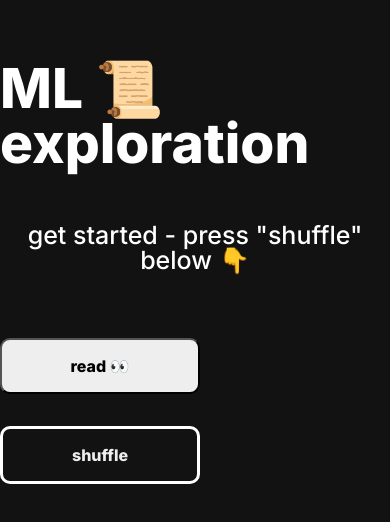
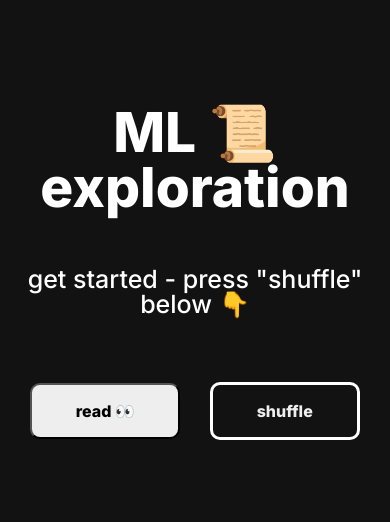
Before and after one commit to rufenmatt/ml-arxiv-papers, a website: page index.html in a window 390 px wide. Shown: the part 152-674 px from the top of the page. Drawn offline with nearby package versions, Linux system fonts and the light colour scheme; no server answers.

Commit message:
adjusted for mobile

```diff
--- a/src/style/style.css
+++ b/src/style/style.css
@@ -29,6 +29,8 @@ main {
 
 h1 {
 
+  width: 100%;
+  text-align: center;
   font-weight: bold;
     font-size: 55px;
     font-family: 'Inter', sans-serif;
@@ -54,7 +56,7 @@ span {
   margin-bottom: 2rem;
   padding: 1rem;
   outline: none;
-  width: 200px;
+  width: 150px;
   display: inline-block;
   margin-right: 25px;
 }
@@ -74,7 +76,7 @@ span {
   background: transparent;
   padding: 1rem;
   outline: none;
-  width: 200px;
+  width: 150px;
   display: inline-block;
 }
 
```
